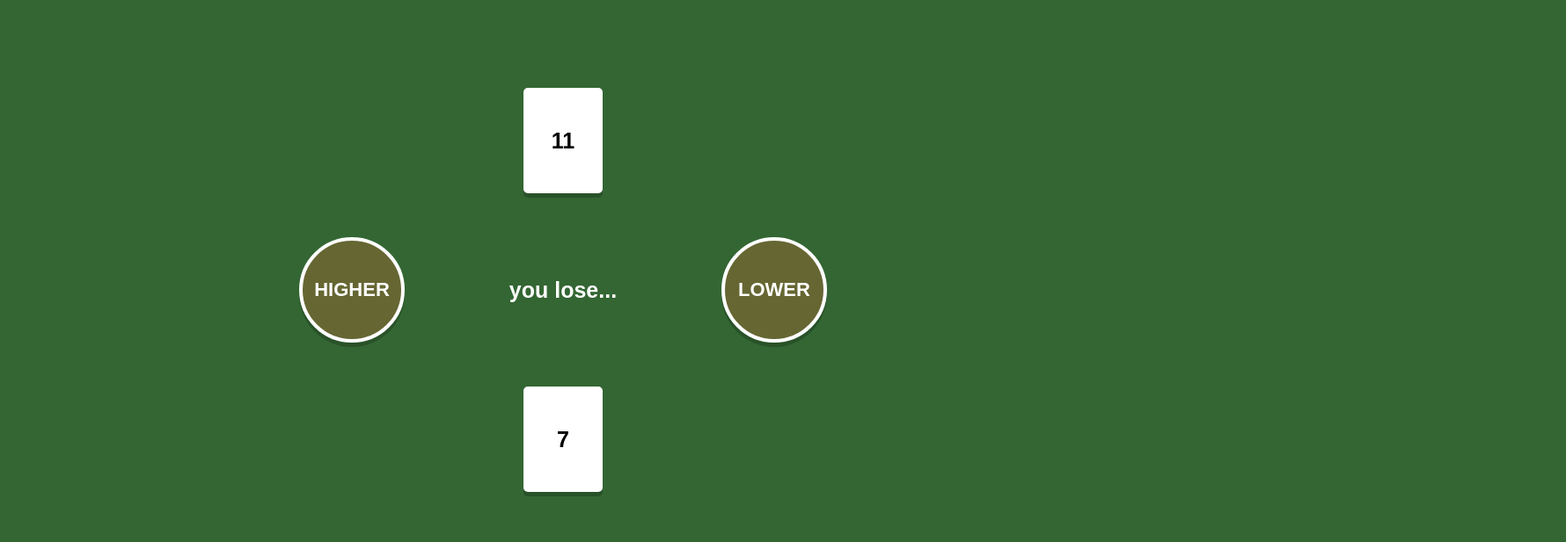
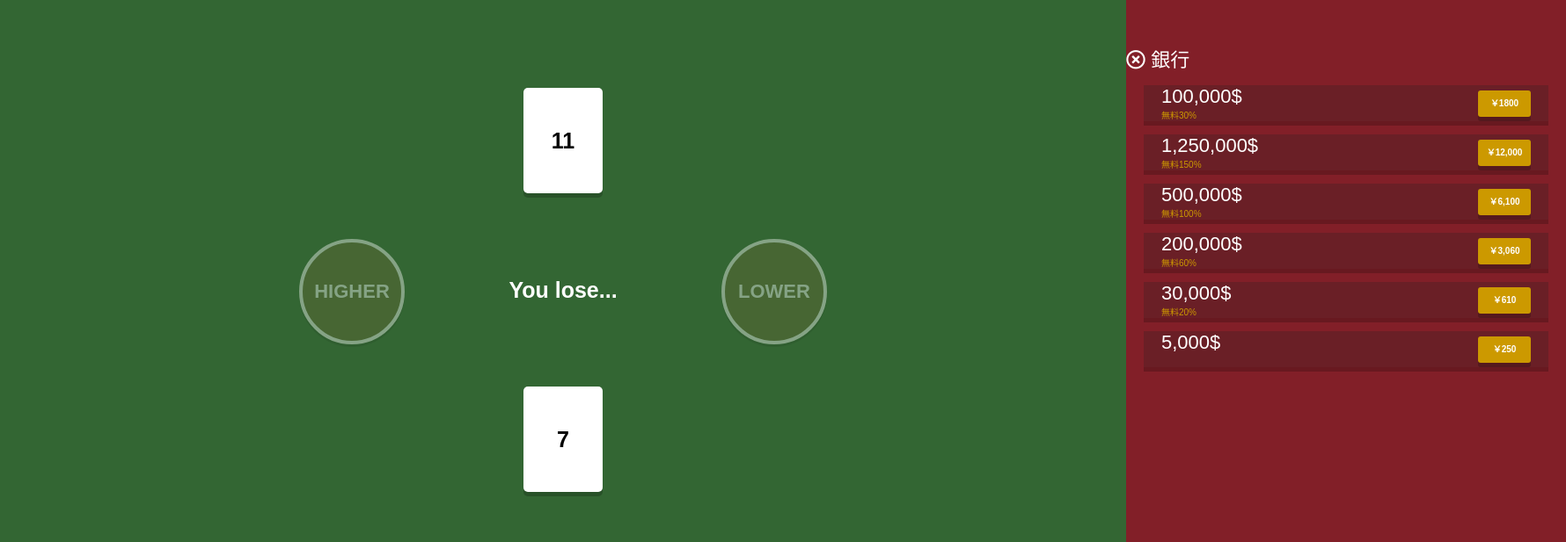
Before and after one commit to AkinobuKoizumi/Higher-Lower_casino, a plain HTML site: page index.html in a window 1280 px wide. Both pictures are taken after a click on the element "HIGHER". Shown: the top 617 px of the page at 88% size, 1780 px wide, since content can reach past the window. Drawn offline with Linux system fonts and the light colour scheme.

Commit message:
bank menu is complete. Next , I want to develop score calcuration system .

```diff
--- a/css/style.css
+++ b/css/style.css
@@ -12,6 +12,7 @@ body {
   font-size: 22px;
   margin: 0;
   height: 100%;
+  overflow-x: hidden;
 }
 
 .container {
@@ -59,6 +60,12 @@ body {
   line-height: 112px;
 }
 .btn:hover {
+  margin-top: 2px;
+  box-shadow: 0 3px 0 rgba(0, 0, 0, 0.2);
+}
+
+.btn.disabled {
+  opacity: 0.4;
   margin-top: 2px;
   box-shadow: 0 3px 0 rgba(0, 0, 0, 0.2);
 }
@@ -208,3 +215,70 @@ body {
 .plus:hover {
   opacity: 0.85;
 }
+#bank {
+  color: #fff;
+  background: #821F28;
+  padding-bottom: 50px;
+  padding-top: 50px;
+  z-index: 2;
+  position: absolute;
+  width: 500px;
+  top: 0;
+  right: -500px;
+  min-height: 100%;
+  transition: .4s;
+}
+.ib {
+  display: inline-block;
+}
+.jpn {
+  font-size: 10px;
+  color: #CC9900;
+}
+.panel{
+  background: #6A1F26;
+  margin: 15px 20px;
+  display: flex;
+  justify-content: space-between;
+  padding-left: 20px;
+  padding-right: 20px;
+  height: 41px;
+  box-shadow: 0 5px 0 rgba(0, 0, 0, 0.2);
+}
+.money-btn {
+  background: #cc9900;
+  font-size: 10px;
+  font-weight: bold;
+  width: 60px;
+  height: 30px;
+  margin-top: 5.5px;
+  line-height: 30px;
+  border-radius: 3px;
+  text-align: center;
+  box-shadow: 0 5px 0 rgba(0, 0, 0, 0.2);
+}
+
+#cover {
+  background: #000;
+  opacity: 0.6;
+  z-index: 1;
+  width: 100%;
+  height: 100%;
+  top:0;
+  left: 0;
+  position: absolute;
+  display: none;
+}
+#show ,
+#hide {
+  cursor: pointer;
+}
+body.bank-open {
+  overflow-y: hidden;
+}
+body.bank-open #cover {
+  display: block;
+}
+body.bank-open #bank {
+  right: 0;
+}
--- a/index.html
+++ b/index.html
@@ -4,11 +4,14 @@
   <meta charset="utf-8">
   <title>Higher Lower</title>
   <link rel="stylesheet" href="./css/style.css">
+  <link rel="stylesheet" href="https://cdnjs.cloudflare.com/ajax/libs/font-awesome/5.14.0/css/all.min.css">
 </head>
 <body>
+
+
   <div class="container">
     <div class="dealer">
-      <div class="card" id="dealer"></div>
+      <div class="card" id="dealer_card"></div>
     </div>
     <div class="controls">
       <div class="btn" id="higher">HIGHER</div>
@@ -18,13 +21,13 @@
     <div class="player">
       <div id="wrapper">
         <div class="card card-back">?</div>
-        <div class="card card-front" id="player">5</div>
+        <div class="card card-front" id="player_card">5</div>
       </div>
     </div>
     <div class="bottom-container">
       <div class="charge-wrapper">
         <div class="money charge">$<span id="money"></span></div>
-        <div id="plus" class="charge plus">+</div>
+        <div id="show" class="charge plus">+</div>
       </div>
       <div class="tip-wrapper">
         <div class="tip one" id="one">1</div>
@@ -36,6 +39,43 @@
       <div class="re-btn" id="retry">retry</div>
     </div>
   </div>
+
+
+
+  <div class="cover" id="cover"></div>
+  <div class="bank" id="bank">
+    <div class="bank-header">
+      <div class="ib">
+        <i class="far fa-times-circle" id="hide"></i>
+      </div>
+      <div class="ib">銀行</div>
+    </div>
+    <div class="panel">
+      <div class="ib">100,000$<div class="jpn">無料30%</div></div>
+      <div class="money-btn ib">￥1800</div>
+    </div>
+    <div class="panel">
+      <div class="ib">1,250,000$<div class="jpn">無料150%</div></div>
+      <div class="money-btn ib">￥12,000</div>
+    </div>
+    <div class="panel">
+      <div class="ib">500,000$<div class="jpn">無料100%</div></div>
+      <div class="money-btn ib">￥6,100</div>
+    </div>
+    <div class="panel">
+      <div class="ib">200,000$<div class="jpn">無料60%</div></div>
+      <div class="money-btn ib">￥3,060</div>
+    </div>
+    <div class="panel">
+      <div class="ib">30,000$<div class="jpn">無料20%</div></div>
+      <div class="money-btn ib">￥610</div>
+    </div>
+    <div class="panel">
+      <div class="ib">5,000$</div>
+      <div class="money-btn ib">￥250</div>
+    </div>
+  </div>
+
   <script src="./js/main.js"></script>
 </body>
 </html>
--- a/js/main.js
+++ b/js/main.js
@@ -3,12 +3,12 @@
     /*----------------
      *idの取得
      -----------------*/
-    const dealer = document.getElementById('dealer');
-    const player = document.getElementById('player');
-    const higher = document.getElementById('higher');
-    const lower = document.getElementById('lower');
+    const dealerCard = document.getElementById('dealer_card');
+    const playerCard = document.getElementById('player_card');
+    var higher = document.getElementById('higher');
+    var lower = document.getElementById('lower');
     const wrapper = document.getElementById('wrapper');
-    const result = document.getElementById('result');
+    var result = document.getElementById('result');
     const retry = document.getElementById('retry');
     const one = document.getElementById('one');
     const five = document.getElementById('five');
@@ -16,12 +16,13 @@
     const twentyfive = document.getElementById('twenty-five');
     const onehandred = document.getElementById('one-handred');
     const money = document.getElementById('money');
-    const plus = document.getElementById('plus');
+    const show = document.getElementById('show');
+    const hide = document.getElementById('hide');
 
-    const min = 1;
-    const max = 13;
-    let dealer_value = 0;
-    let player_value = 0;
+
+
+    var dealerValue;
+    var playerValue;
 
     /*-------
      * tip管理
@@ -34,45 +35,50 @@
      *乱数発生
      -------------------*/
     function getRandom(){
-        return Math.floor(Math.random() * (max + 1 - min)) + min;
+        return Math.floor(Math.random() * 13 + 1);
     }
 
     /*------------------
      *カードセット
      -------------------*/
-    function init(){
-        if(wrapper.className === 'open'){
-            return ;
-        }
-        dealer_value = getRandom();
-        dealer.innerHTML = dealer_value;
-        player_value = getRandom();
-        player.innerHTML = player_value;
+    function init() {
+        dealerValue = getRandom();
+        dealerCard.textContent = dealerValue;
+        playerValue = getRandom();
+        playerCard.textContent = playerValue;
+        wrapper.removeEventListener('transitionend', init);
      }
 
     /*-------------------
      *playerのカードオープン
      ---------------------*/
-    function check(guess){
+  function check(guess) {
     var str;
+    if (wrapper.classList.contains('open')) {
+      return;
+    }
     wrapper.classList.add('open');
-        if(dealer_value === player_value){
-            str = 'tie';
+    higher.classList.add('disabled');
+    lower.classList.add('disabled');
+    if (playerValue === dealerValue) {
+      str = 'draw';
     } else {
-            str = 'you' + getResult(guess);
+      str = 'You ' + getResultStr(guess);
     }
-        result.innerHTML = str;
+    result.textContent = str;
     result.classList.remove('hidden');
   }
     /*--------------------
      *判定関数
      ---------------------*/
-    function getResult(guess){
-        if(guess === 'higer' && player_value > dealer_value
-         ||guess === 'lower' && player_value < dealer_value){
-            return ' win!!!';
+  function getResultStr(guess) {
+    if (
+      playerValue > dealerValue && guess === 'higher'
+      || playerValue < dealerValue && guess === 'lower'
+    ) {
+      return 'win!';
     } else {
-            return ' lose...';
+      return 'lose...';
     }
   }
 
@@ -81,22 +87,25 @@
      *higherイベント処理
      ----------------------*/
     higher.addEventListener('click', function() {
-        check(higher);
+        check('higher');
     });
 
     /*---------------------
      *lowerイベント処理
      ----------------------*/
     lower.addEventListener('click', function() {
-        check(lower);
+        check('lower');
     });
 
     retry.addEventListener('click', function() {
+        if (result.classList.contains('hidden')) {
+          return;
+        }
+        result.classList.add('hidden');
         wrapper.classList.remove('open');
-        result.classList.add('hidden');
-        wrapper.addEventListener('transitionend', function() {
-            init();
-        });
+        higher.classList.remove('disabled');
+        lower.classList.remove('disabled');
+        wrapper.addEventListener('transitionend', init);
     });
     /*---------------------
      *oneイベント処理
@@ -136,4 +145,15 @@
         money.innerHTML = value;
     });
 
+    /*---------------------
+     *bank menuイベント処理
+     ----------------------*/
+    show.addEventListener('click', function() {
+      document.body.className = 'bank-open';
+    });
+
+    hide.addEventListener('click', function() {
+      document.body.className = '';
+    });
+
 }
```
Lines whose indentation alone changed are shown as unchanged.
